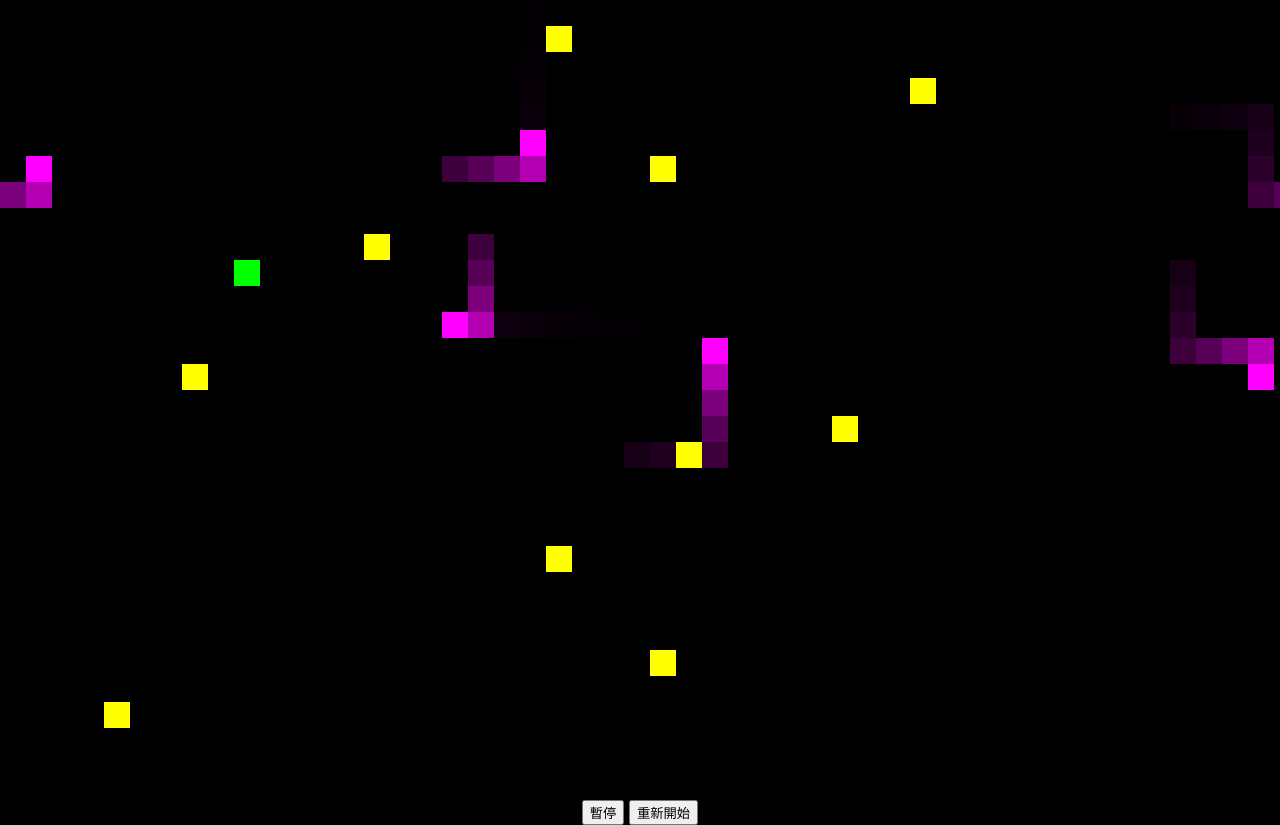
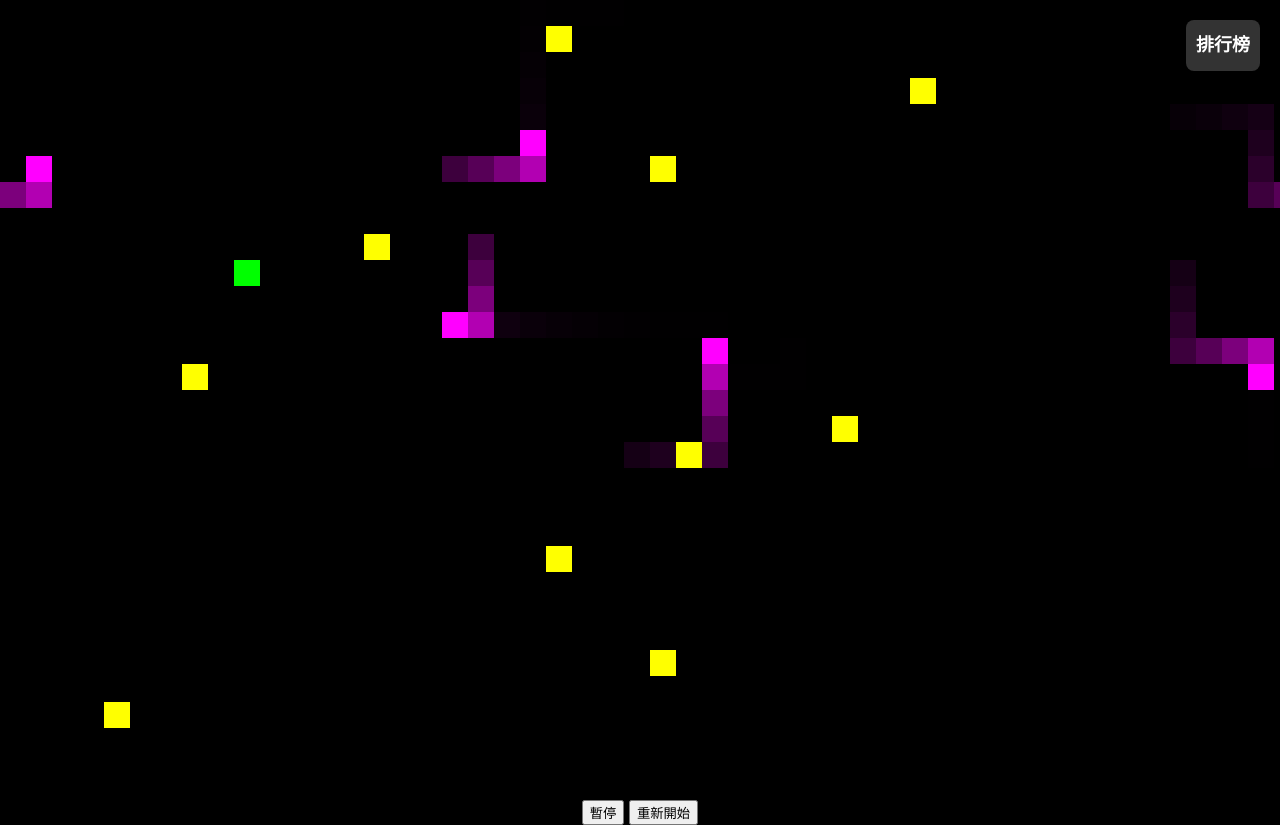
Before and after one commit to kuma-lioho/game, a plain HTML site: page index.html in a window 1280 px wide. Both pictures are taken after a click on the button "開始遊戲". Drawn offline with Linux system fonts and the light colour scheme.

Commit message:
Update index.html

```diff
--- a/index.html
+++ b/index.html
@@ -13,6 +13,10 @@
   </div>
 
   <div id="game-container" style="display:none;">
+    <div id="score-board">
+  <h2>排行榜</h2>
+  <ol id="ranking"></ol>
+</div>
     <canvas id="game"></canvas>
     <div id="overlay">
       <button id="pause-btn">暫停</button>
```
